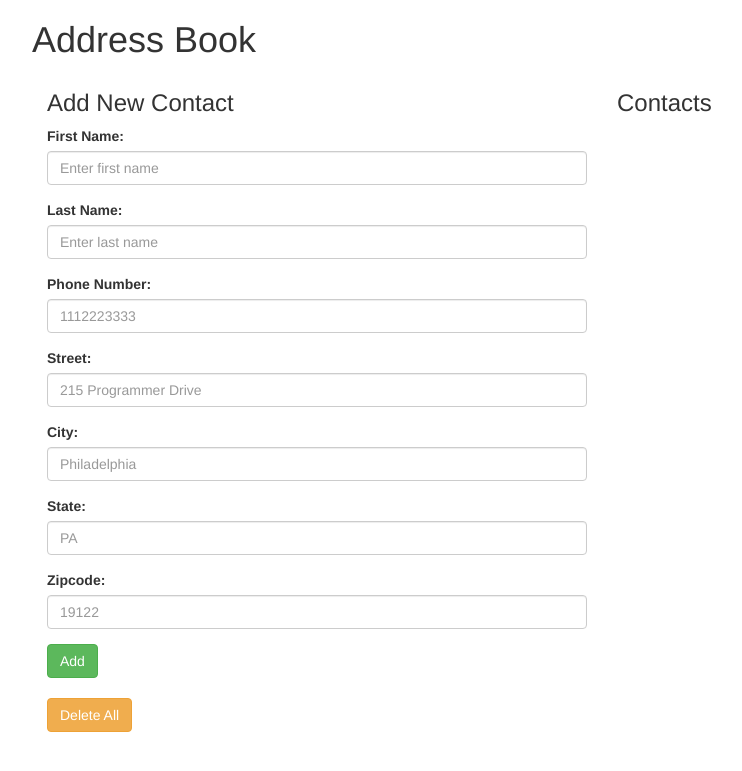
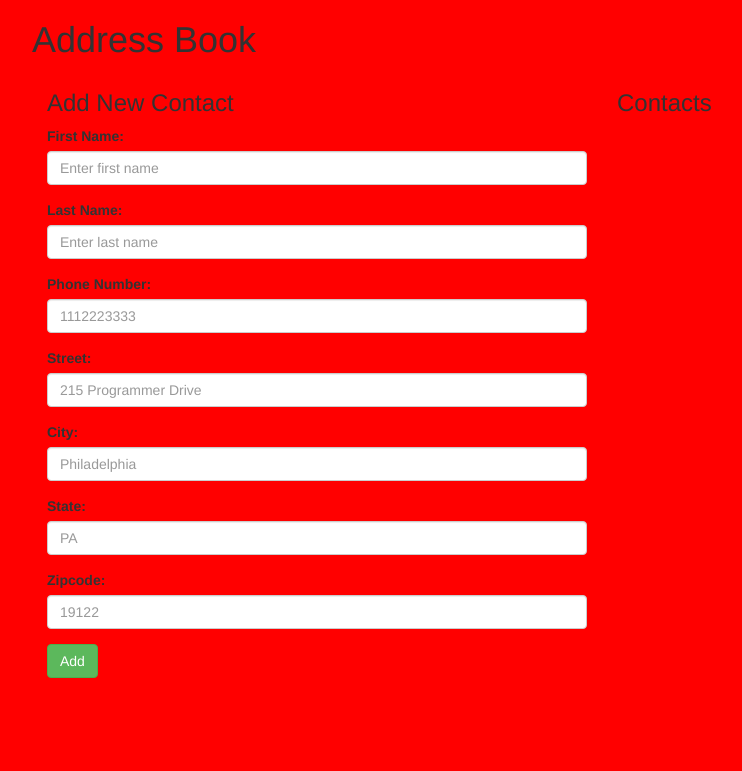
Before and after one commit to LisaMacCarrigan/PHP-AddressBook, a PHP site: template views/home.html.twig in a window 1280 px wide. Shown: the top 771 px of the page, without its empty margins (38-780 px from the left). Run offline with PHP 8.4, Linux system fonts and the light colour scheme; the template is opened without the code that fills it, so the values that code supplies are empty; some libraries are stand-ins or nearby versions.

Commit message:
add css folder and styles.css to project and in all twig files

```diff
--- a/views/delete_contacts.html.twig
+++ b/views/delete_contacts.html.twig
@@ -3,6 +3,7 @@
     <head>
         <meta charset="utf-8">
         <link rel='stylesheet' href='https://maxcdn.bootstrapcdn.com/bootstrap/3.3.1/css/bootstrap.min.css'>
+        <link href="/css/styles.css" rel="stylesheet" type="text/css">
         <title>Contacts Deleted</title>
     </head>
     <body>
--- a/views/home.html.twig
+++ b/views/home.html.twig
@@ -3,6 +3,7 @@
     <head>
         <meta charset="utf-8">
         <link rel='stylesheet' href='https://maxcdn.bootstrapcdn.com/bootstrap/3.3.1/css/bootstrap.min.css'>
+        <link href="/css/styles.css" rel="stylesheet" type="text/css">
         <title>Address Book</title>
     </head>
     <body>
@@ -41,10 +42,6 @@
                         </div>
                         <button type="submit" class="btn btn-success">Add</button>
                     </form>
-                    <br>
-                    <form action="/delete_contacts" method="post">
-                        <button type="submit" class="btn btn-warning">Delete All</button>
-                    </form>
 
                 </div>
                 <div class="row">
@@ -55,6 +52,10 @@
                             {% for new_contact in list_of_contacts %}
                                 <li> {{new_contact.getLastName}}, {{new_contact.getFirstName}} </li>
                             {% endfor %}
+                            <br>
+                            <form action="/delete_contacts" method="post">
+                                <button type="submit" class="btn btn-warning">Delete All</button>
+                            </form>
                         {% endif %}
                     </div>
             </div>
--- a/views/new_contact.html.twig
+++ b/views/new_contact.html.twig
@@ -3,6 +3,7 @@
     <head>
         <meta charset="utf-8">
         <link rel="stylesheet" href="https://maxcdn.bootstrapcdn.com/bootstrap/3.3.1/css/bootstrap.min.css">
+        <link href="/css/styles.css" rel="stylesheet" type="text/css">
         <title>Contact Added</title>
     </head>
     <body>
--- /dev/null
+++ b/web/css/styles.css
@@ -0,0 +1,3 @@
+body {
+    background-color: red;
+}
```
